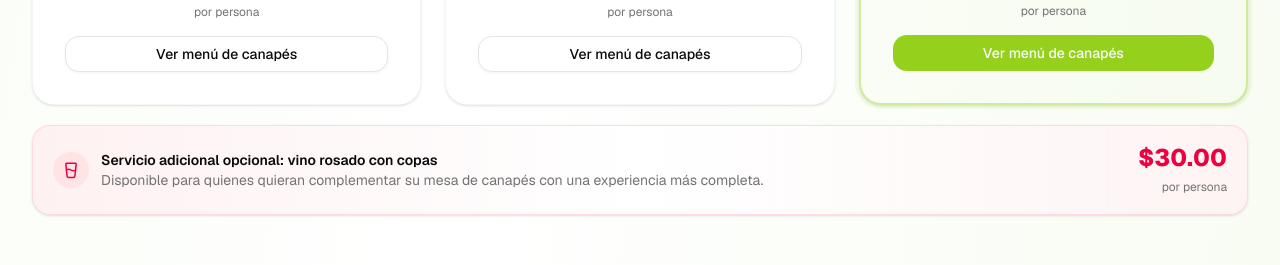
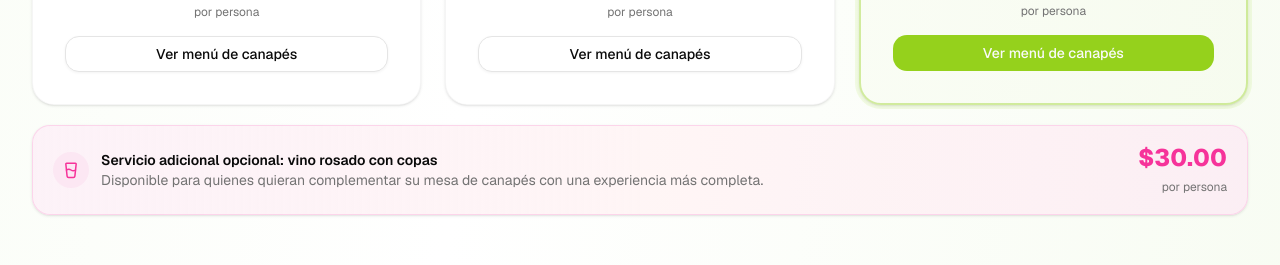
Before and after one commit to DevGandara/mi-cocina-app, a Next.js app: page / in a window 1280 px wide. Shown: the part 5240-5505 px from the top of the page. Built offline with nearby package versions, Linux system fonts and the light colour scheme; no server answers; what tailwind-animations would draw is missing.

Commit message:
style: soften pink palette in rose winde add-on section

```diff
--- a/components/landing/pricing/canapes-pricing.tsx
+++ b/components/landing/pricing/canapes-pricing.tsx
@@ -105,10 +105,10 @@ export default function CanapesPricing() {
         ))}
       </div>
 
-      <div className="rounded-2xl border border-rose-200/70 bg-linear-to-r from-rose-50 via-white to-rose-50/80 px-5 py-4 shadow-sm">
+      <div className="rounded-2xl border border-pink-200/80 bg-linear-to-r from-pink-50 via-rose-50/70 to-pink-100/70 px-5 py-4 shadow-sm">
         <div className="flex flex-col gap-2 md:flex-row md:items-center md:justify-between">
           <div className="flex items-start gap-3">
-            <span className="mt-0.5 inline-flex h-9 w-9 shrink-0 items-center justify-center rounded-full bg-rose-100 text-rose-600">
+            <span className="mt-0.5 inline-flex h-9 w-9 shrink-0 items-center justify-center rounded-full bg-pink-100 text-pink-500">
               <GlassWater size={18} />
             </span>
             <div>
@@ -123,7 +123,7 @@ export default function CanapesPricing() {
           </div>
 
           <div className="pl-12 md:pl-0 md:text-right">
-            <p className="text-2xl font-extrabold text-rose-600">$30.00</p>
+            <p className="text-2xl font-extrabold text-pink-500">$30.00</p>
             <span className="text-xs text-muted-foreground">por persona</span>
           </div>
         </div>
```
